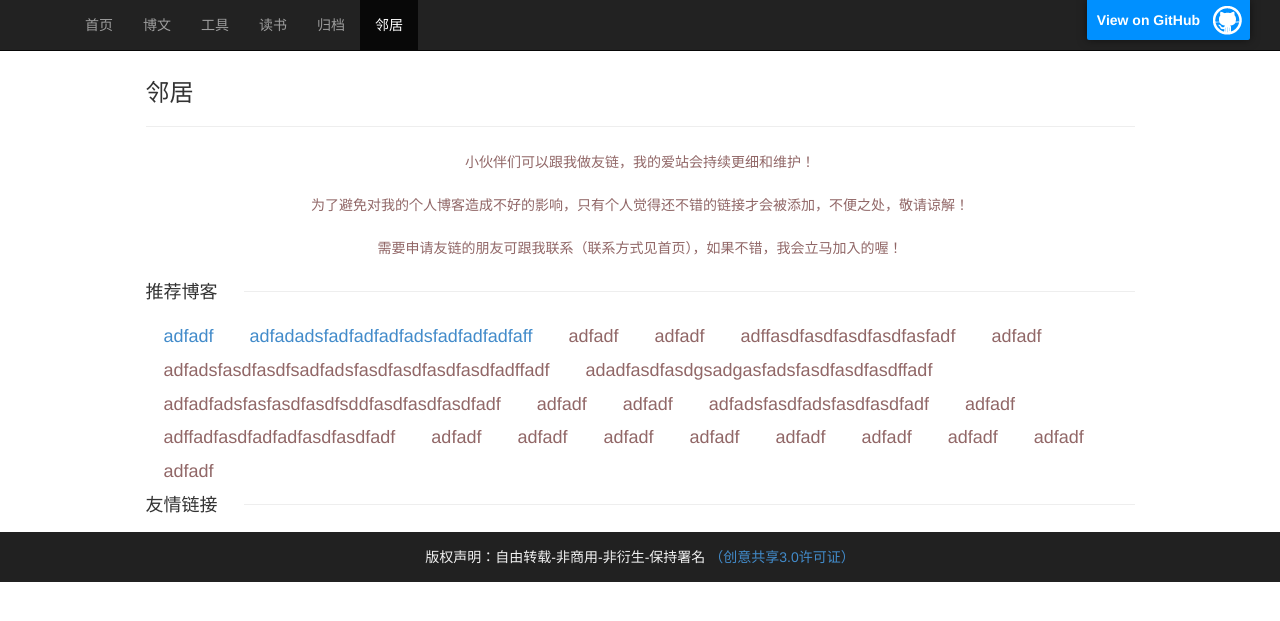
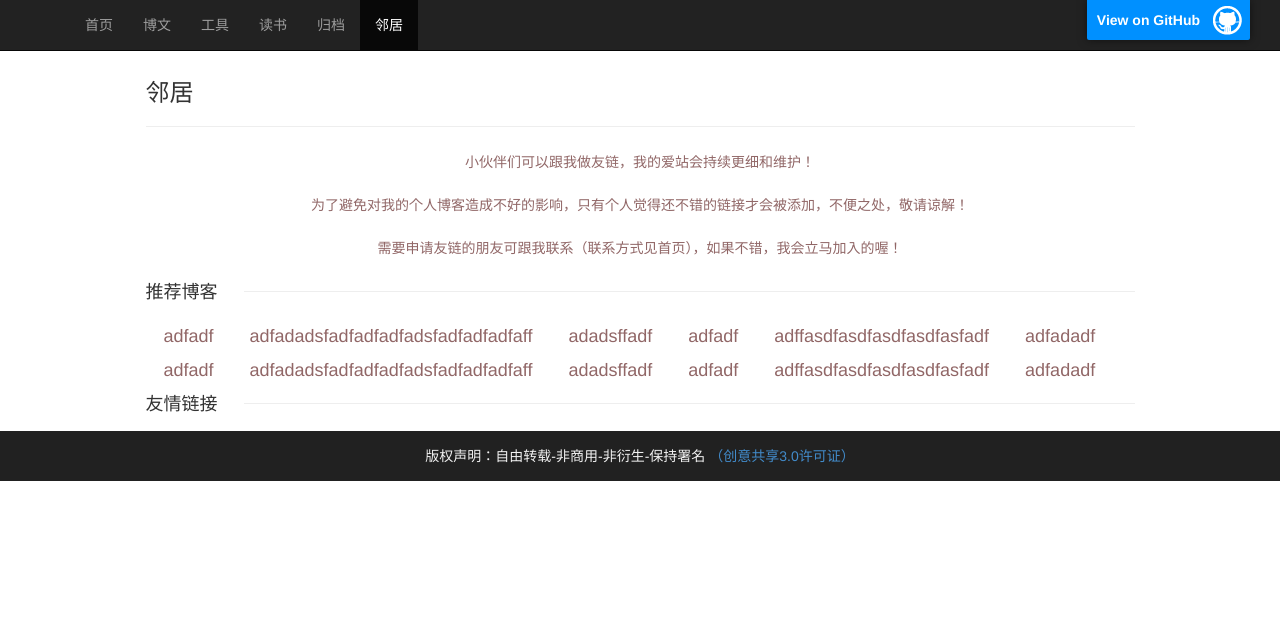
Before and after one commit to sheleng/sheleng.github.io, a Jekyll site: the page built from pages/links.html, in a window 1280 px wide. Shown: the top 621 px of the page. Built offline with Jekyll 4.4.1, drawn with Linux system fonts in a browser that asks for light colours.

Commit message:
更新邻居页面支持

```diff
--- a/pages/links.html
+++ b/pages/links.html
@@ -18,24 +18,18 @@
 </div>
 
 <div class="link-list">
-        <div class="item"><a>adfadf</a></div>
-        <div class="item"><a>adfadadsfadfadfadfadsfadfadfadfaff</a></div>
-        <div class="item">adfadf</div>
-        <div class="item">adfadf</div>
-        <div class="item">adffasdfasdfasdfasdfasfadf</div><div class="item">adfadf</div>
-        <div class="item">adfadsfasdfasdfsadfadsfasdfasdfasdfasdfadffadf</div>
-        <div class="item">adadfasdfasdgsadgasfadsfasdfasdfasdffadf</div>
-        <div class="item">adfadfadsfasfasdfasdfsddfasdfasdfasdfadf</div>
-        <div class="item">adfadf</div>
-        <div class="item">adfadf</div>
-        <div class="item">adfadsfasdfadsfasdfasdfadf</div><div class="item">adfadf</div>
-        <div class="item">adffadfasdfadfadfasdfasdfadf</div>
-        <div class="item">adfadf</div>
-        <div class="item">adfadf</div>
-        <div class="item">adfadf</div><div class="item">adfadf</div><div class="item">adfadf</div>
-        <div class="item">adfadf</div>
-        <div class="item">adfadf</div><div class="item">adfadf</div>
-        <div class="item">adfadf</div>
+        <a>adfadf</a>
+        <a>adfadadsfadfadfadfadsfadfadfadfaff</a>
+        <a>adadsffadf</a>
+        <a>adfadf</a>
+        <a>adffasdfasdfasdfasdfasfadf</a>
+        <a>adfadadf</a>
+    <a>adfadf</a>
+    <a>adfadadsfadfadfadfadsfadfadfadfaff</a>
+    <a>adadsffadf</a>
+    <a>adfadf</a>
+    <a>adffasdfasdfasdfasdfasfadf</a>
+    <a>adfadadf</a>
 </div>
 
 <div>
--- a/public/css/style.css
+++ b/public/css/style.css
@@ -73,10 +73,10 @@
 .link-title .line{height: 1px;border-bottom: 1px solid #eeeeee;display: block;width:90%;float: right;margin-top:11px;}
 
 .link-list{overflow: hidden;}
-.link-list .item{ list-style-type: none;float: left;padding: 0px 10px;border:none;border-radius:5px;margin:4px 8px;font-size:18px;color:rgb(145, 103, 103);}
-.link-list .item a:hover{background: rgb(145, 103, 103);color: white;border-radius:5px;}
-.link-list .item a:active{background: rgb(145, 103, 103);color: white;border-radius:5px;}
-.link-list .item a:visited{background: rgb(145, 103, 103);color: white;border-radius:5px;}
+.link-list a{ list-style-type: none;float: left;padding: 0px 10px;border:none;border-radius:5px;margin:4px 8px;font-size:18px;color:rgb(145, 103, 103);}
+.link-list a:hover{background: rgb(145, 103, 103);color: white;border-radius:5px;}
+.link-list a:active{background: rgb(145, 103, 103);color: white;border-radius:5px;}
+.link-list a:visited{background: rgb(145, 103, 103);color: white;border-radius:5px;}
 
 .tabs-below > .nav-tabs,
 .tabs-right > .nav-tabs,
```
